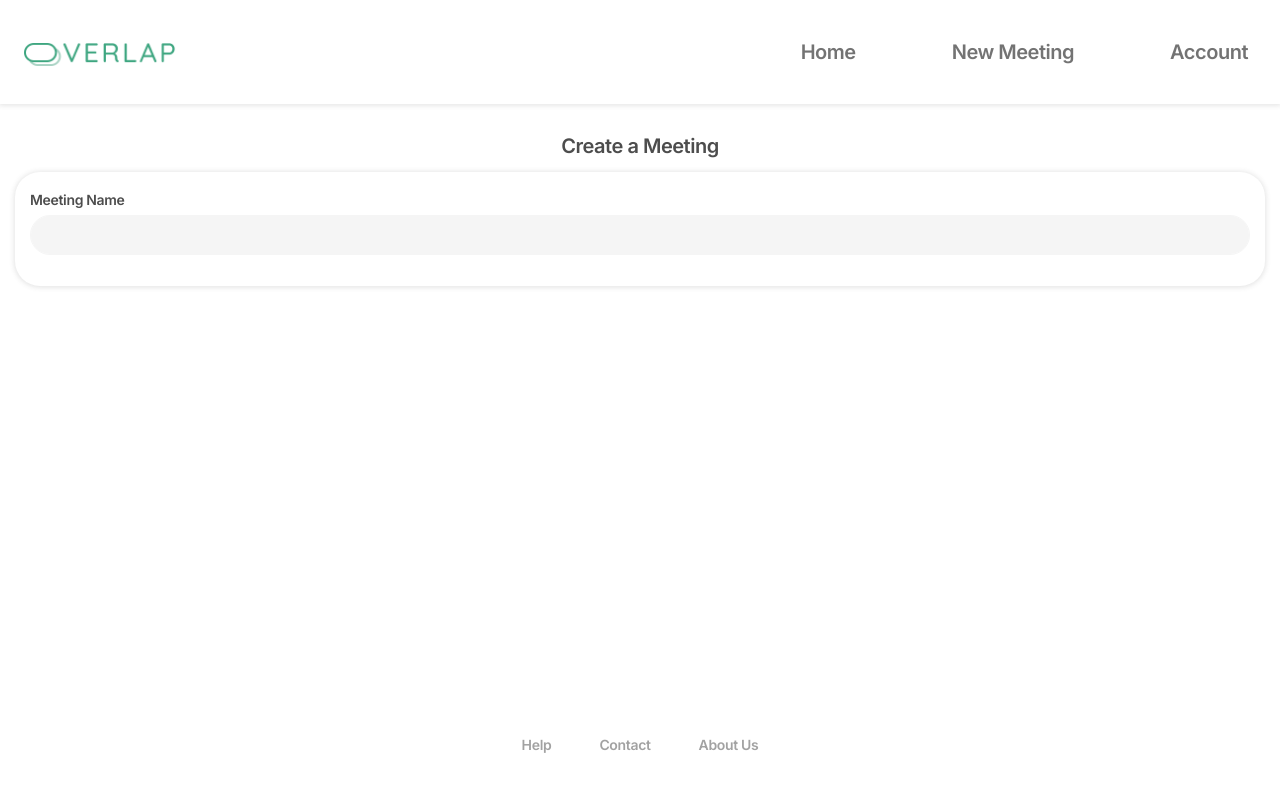
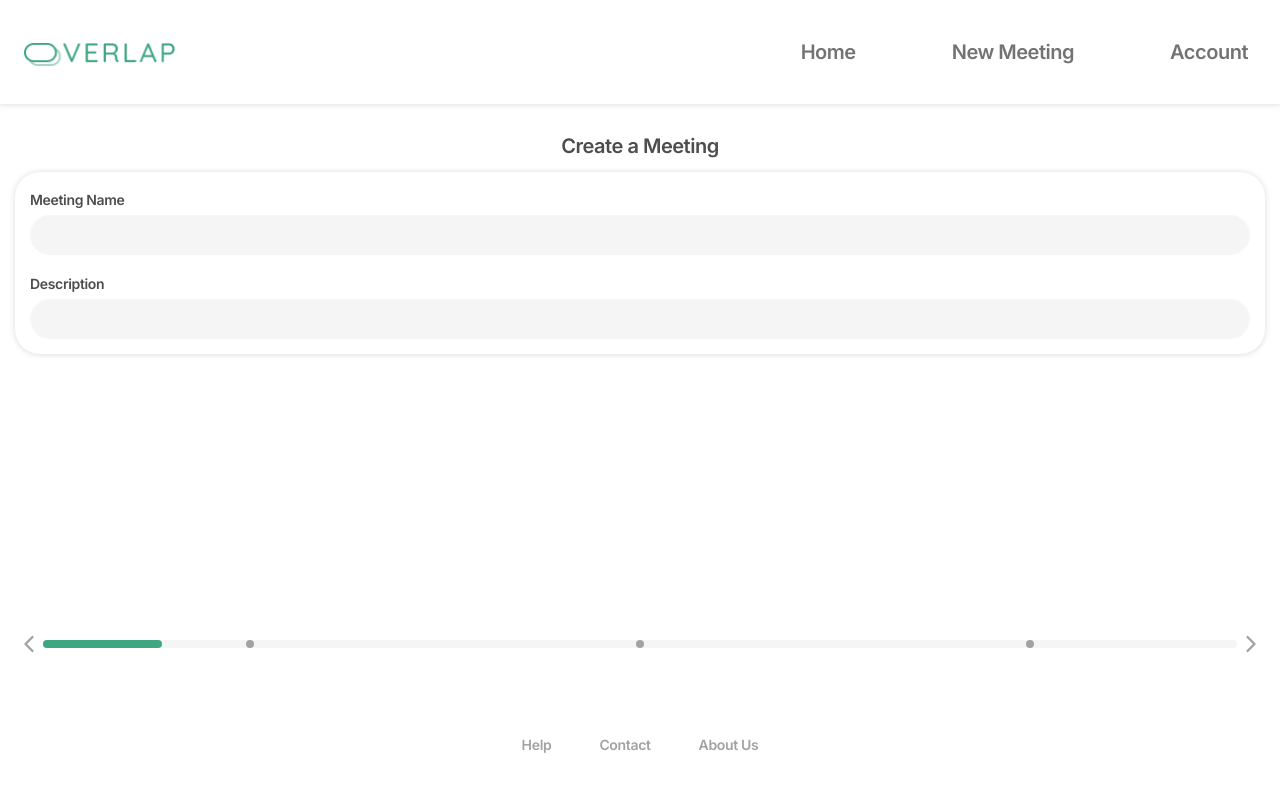
Before and after one commit to rejoan121615/overlap-web-app, a React (Vite) app: page /new-meeting/name in a window 1280 px wide. Shown: the top 788 px of the page. Built offline with nearby package versions, Linux system fonts and the light colour scheme.

Commit message:
progress bar and progress bar dot added

```diff
--- /dev/null
+++ b/src/components/NewMeeting/FormProgressBar/FormProgressBar.jsx
@@ -0,0 +1,36 @@
+import React from "react";
+import Classess from "./FormProgressBar.module.scss";
+import { FiChevronLeft, FiChevronRight } from "react-icons/fi";
+
+const FormProgressBar = () => {
+    return (
+        <div className=" d-flex align-items-center ">
+            {/* left btn  */}
+            <button className={`${Classess.Btn}`}>
+                <FiChevronLeft size={28} className=" text-light-gray " />
+            </button>
+            {/* center  */}
+            <div className=" flex-grow-1 ">
+                <div className={Classess.ProWrap}>
+                    <div className={Classess.ProBg}>
+                        <div className={Classess.Progress}></div>
+                    </div>
+                    {/* dit container  */}
+                    <div className={Classess.DotWrap}>
+                        {["", "", ""].map((dot, index) => {
+                            return (
+                                <div key={index} className={Classess.Dot}></div>
+                            );
+                        })}
+                    </div>
+                </div>
+            </div>
+            {/* right btn  */}
+            <button className={`${Classess.Btn}`}>
+                <FiChevronRight size={28} className=" text-light-gray " />
+            </button>
+        </div>
+    );
+};
+
+export default FormProgressBar;
--- /dev/null
+++ b/src/components/NewMeeting/FormProgressBar/FormProgressBar.module.scss
@@ -0,0 +1,49 @@
+@import "../../../scss/partials/variable";
+@import "../../../scss/partials/mixing";
+
+.Btn {
+    border: none;
+    background-color: transparent;
+}
+
+.ProWrap {
+    // full height width
+    %f-h-w {
+        height: 100%;
+        width: 100%;
+    }
+    // styles -----------
+    position: relative;
+    height: 8px;
+    width: 100%;
+    // background
+    .ProBg {
+        background-color: $light-gray-btn;
+        @extend %f-h-w;
+        border-radius: 10px;
+        .Progress {
+            height: 100%;
+            width: 10%;
+            background-color: $dark-green;
+            border-radius: 20px;
+        }
+    }
+    // dot container
+    .DotWrap {
+      position: absolute;
+      height: 100%;
+      width: 66%;
+      left: (34% / 2);
+      top: 0px;
+      display: flex;
+      flex-flow: row wrap;
+      justify-content: space-between;
+      align-items: center;
+        .Dot {
+            width: 8px;
+            height: 8px;
+            border-radius: 50%;
+            background-color: $light-gray-letter;
+        }
+    }
+}
--- a/src/pages/NewMeetingSubPage/MettingName.jsx
+++ b/src/pages/NewMeetingSubPage/MettingName.jsx
@@ -1,9 +1,13 @@
 import React from "react";
 import Classess from "../scss/NewMeetingSubPage.module.scss";
 import { Form, InputGroup } from "react-bootstrap";
+import FormProgressBar from "../../components/NewMeeting/FormProgressBar/FormProgressBar";
+import { Row, Col } from 'react-bootstrap';
 
 const MettingName = () => {
     return (
+        <div className=" d-flex flex-column justify-content-between flex-wrap h-100 ">
+            {/* meeting form  */}
             <div>
                 <h3 className={`${Classess.Title}`}>Create a Meeting</h3>
                 <div className={` shadow-card ${Classess.Shadow_card}`}>
@@ -12,9 +16,15 @@ const MettingName = () => {
                             <Form.Label>Meeting Name</Form.Label>
                             <Form.Control></Form.Control>
                         </Form.Group>
-            <Form.Group ></Form.Group>
+                        <Form.Group className=" form-group">
+                            <Form.Label>Description</Form.Label>
+                            <Form.Control></Form.Control>
+                        </Form.Group>
                     </Form>
                 </div>
+            </div>
+            {/* Progress bar  */}
+            <FormProgressBar />
         </div>
     );
 };
--- a/src/scss/partials/_variable.scss
+++ b/src/scss/partials/_variable.scss
@@ -5,6 +5,7 @@ $light-green: #a9d3c4;
 $dark-gray: #4d4d4d;
 $light-gray: #a2a2a2;
 $light-gray-btn: #f5f5f5;
+$light-gray-letter: #A2A2A2;
 
 $colorList: (
   dark-purple: $dark-purple,
```
Lines whose indentation alone changed are shown as unchanged.
